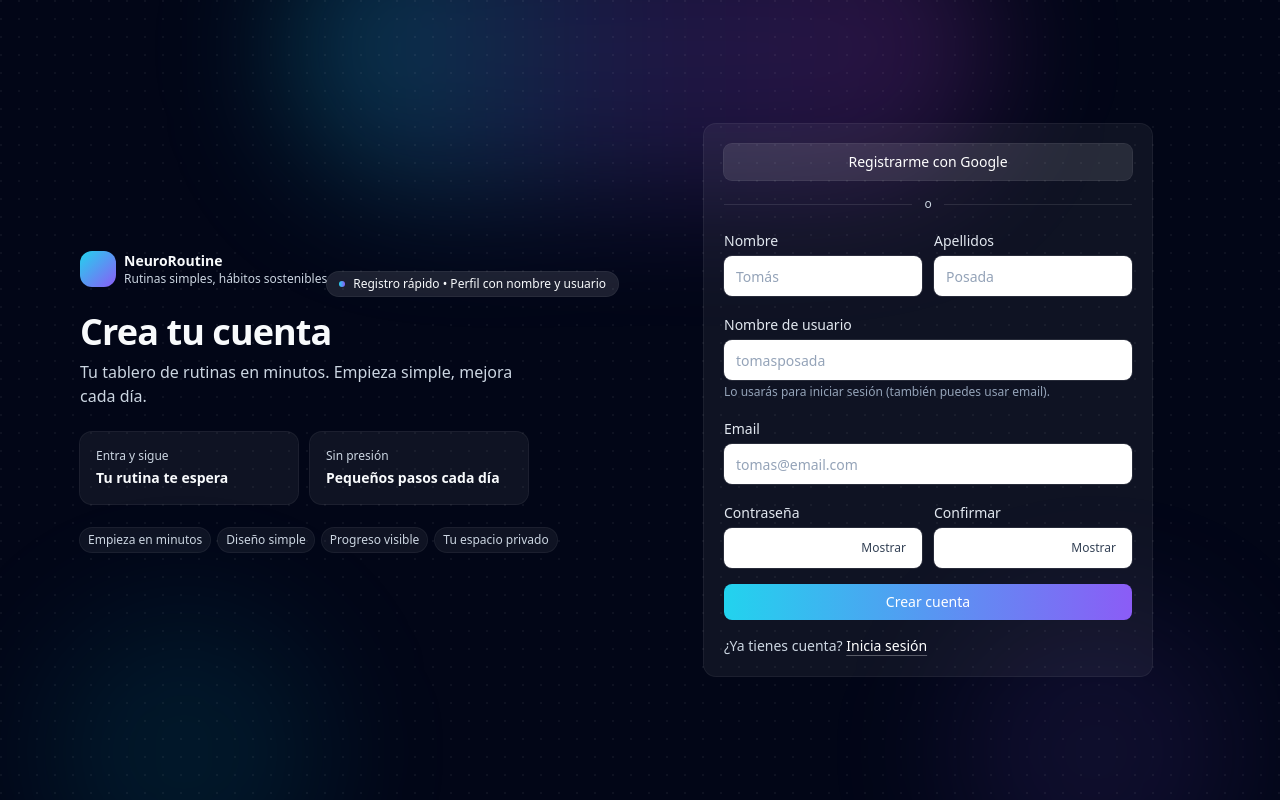
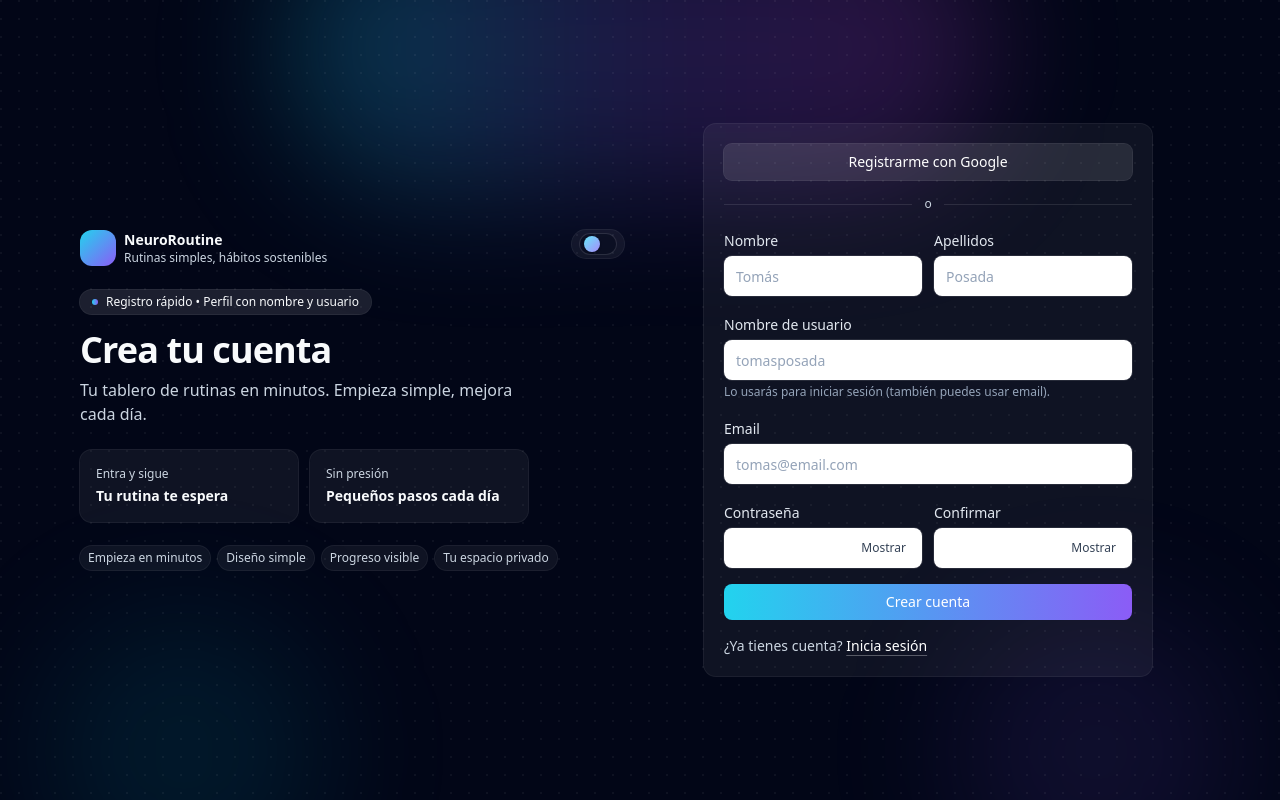
Before and after one commit to TomasPosada0626/Neuroroutine, a React (Vite) app in the folder frontend/: page /register in a window 1280 px wide. Built offline with nearby package versions, Linux system fonts and the light colour scheme; no server answers.

Commit message:
UI: add global theme toggle on all pages

```diff
--- a/frontend/src/pages/LandingPage.tsx
+++ b/frontend/src/pages/LandingPage.tsx
@@ -1,6 +1,6 @@
 import { useEffect, useMemo, useRef, useState } from 'react'
 import { Link } from 'react-router-dom'
-import { Card } from '@/shared/ui'
+import { Card, ThemeToggle } from '@/shared/ui'
 import { useUiStore, type ThemeMode } from '@/shared/state/uiStore'
 
 const primaryLinkClass =
@@ -107,41 +107,10 @@ function UseCaseTabs({
   )
 }
 
-function ThemeToggle({ value, onChange }: { value: ThemeMode; onChange: (v: ThemeMode) => void }) {
-  const isDay = value === 'day'
-  const buttonClass = isDay
-    ? 'group inline-flex items-center gap-2 rounded-full bg-slate-900/5 px-2 py-1 text-xs text-slate-700 ring-1 ring-slate-200 hover:bg-slate-900/10 focus:outline-none focus:ring-2 focus:ring-slate-300'
-    : 'group inline-flex items-center gap-2 rounded-full bg-white/5 px-2 py-1 text-xs text-slate-200 ring-1 ring-white/10 hover:bg-white/10 focus:outline-none focus:ring-2 focus:ring-white/30'
-  const labelClass = isDay ? 'text-slate-700' : 'text-slate-300'
-  const trackClass = isDay
-    ? 'relative inline-flex h-5 w-9 items-center rounded-full bg-slate-200 ring-1 ring-slate-300'
-    : 'relative inline-flex h-5 w-9 items-center rounded-full bg-slate-950/40 ring-1 ring-white/10'
-  return (
-    <button
-      type="button"
-      onClick={() => onChange(isDay ? 'night' : 'day')}
-      className={buttonClass}
-      aria-pressed={isDay}
-      aria-label="Cambiar modo noche/día"
-    >
-      <span className={labelClass}>{isDay ? 'Día' : 'Noche'}</span>
-      <span className={trackClass}>
-        <span
-          className={
-            'inline-block h-4 w-4 rounded-full bg-gradient-to-br from-cyan-300 to-violet-400 shadow transition-transform duration-300 ' +
-            (isDay ? 'translate-x-4' : 'translate-x-1')
-          }
-        />
-      </span>
-    </button>
-  )
-}
-
 export function LandingPage() {
   const [useCase, setUseCase] = useState<UseCase>('study')
   const [preset, setPreset] = useState<Preset>('starter')
   const theme = useUiStore((s) => s.theme)
-  const setTheme = useUiStore((s) => s.setTheme)
   const [isSwitching, setIsSwitching] = useState(false)
   const switchTimerRef = useRef<number | null>(null)
 
@@ -375,6 +344,7 @@ export function LandingPage() {
           </div>
 
           <div className="flex items-center gap-2">
+            <ThemeToggle compact />
             <Link
               to="/login"
               className={headerLoginClass}
@@ -617,7 +587,7 @@ export function LandingPage() {
                         Un clic para ajustar el plan
                       </div>
                     </div>
-                    <ThemeToggle value={theme} onChange={setTheme} />
+                      <ThemeToggle />
                   </div>
 
                   <div className="mt-2 flex flex-wrap gap-2">
--- a/frontend/src/shared/layout/AppShell.tsx
+++ b/frontend/src/shared/layout/AppShell.tsx
@@ -2,6 +2,7 @@ import type { PropsWithChildren } from 'react'
 import { useAuth } from '@/features/auth/authStore'
 import { Button } from '@/shared/ui'
 import { useUiStore } from '@/shared/state/uiStore'
+import { ThemeToggle } from '@/shared/ui/ThemeToggle'
 
 export function AppShell({ children }: PropsWithChildren) {
   const { user, signOut } = useAuth()
@@ -28,6 +29,7 @@ export function AppShell({ children }: PropsWithChildren) {
           </div>
           <div className="flex items-center gap-3">
             <div className={"hidden text-xs sm:block " + subtleText}>{user?.email}</div>
+            <ThemeToggle compact />
             <Button variant="secondary" onClick={() => signOut()}>
               Salir
             </Button>
--- a/frontend/src/shared/ui/AuthShell.tsx
+++ b/frontend/src/shared/ui/AuthShell.tsx
@@ -2,6 +2,7 @@ import type { PropsWithChildren, ReactNode } from 'react'
 import { Link } from 'react-router-dom'
 import { cn } from '@/shared/lib/cn'
 import { useUiStore } from '@/shared/state/uiStore'
+import { ThemeToggle } from '@/shared/ui/ThemeToggle'
 
 type Props = PropsWithChildren<{
   title: string
@@ -51,6 +52,7 @@ export function AuthShell({ title, subtitle, badge, footer, className, children
       <div className="relative mx-auto grid min-h-dvh max-w-6xl items-center gap-8 px-4 py-10 lg:grid-cols-12">
         {/* Left */}
         <div className="lg:col-span-6">
+          <div className="flex items-start justify-between gap-3">
             <Link to="/" className="inline-flex items-center gap-2">
               <div className="h-9 w-9 rounded-xl bg-gradient-to-br from-cyan-400 to-violet-500" />
               <div className="leading-tight">
@@ -58,6 +60,8 @@ export function AuthShell({ title, subtitle, badge, footer, className, children
                 <div className={cn('text-xs', subtleText)}>Rutinas simples, hábitos sostenibles</div>
               </div>
             </Link>
+            <ThemeToggle compact />
+          </div>
 
           {badge ? (
             <div className="mt-6 inline-flex items-center gap-2 rounded-full bg-white/10 px-3 py-1 text-xs ring-1 ring-white/15">
--- /dev/null
+++ b/frontend/src/shared/ui/ThemeToggle.tsx
@@ -0,0 +1,42 @@
+import { useUiStore } from '@/shared/state/uiStore'
+import { cn } from '@/shared/lib/cn'
+
+type Props = {
+  className?: string
+  compact?: boolean
+}
+
+export function ThemeToggle({ className, compact }: Props) {
+  const theme = useUiStore((s) => s.theme)
+  const toggleTheme = useUiStore((s) => s.toggleTheme)
+  const isDay = theme === 'day'
+
+  const buttonClass = isDay
+    ? 'group inline-flex items-center gap-2 rounded-full bg-slate-900/5 px-2 py-1 text-xs text-slate-700 ring-1 ring-slate-200 hover:bg-slate-900/10 focus:outline-none focus:ring-2 focus:ring-slate-300'
+    : 'group inline-flex items-center gap-2 rounded-full bg-white/5 px-2 py-1 text-xs text-slate-200 ring-1 ring-white/10 hover:bg-white/10 focus:outline-none focus:ring-2 focus:ring-white/30'
+
+  const labelClass = isDay ? 'text-slate-700' : 'text-slate-300'
+  const trackClass = isDay
+    ? 'relative inline-flex h-5 w-9 items-center rounded-full bg-slate-200 ring-1 ring-slate-300'
+    : 'relative inline-flex h-5 w-9 items-center rounded-full bg-slate-950/40 ring-1 ring-white/10'
+
+  return (
+    <button
+      type="button"
+      onClick={toggleTheme}
+      className={cn(buttonClass, className)}
+      aria-pressed={isDay}
+      aria-label="Cambiar modo noche/día"
+    >
+      {!compact ? <span className={labelClass}>{isDay ? 'Día' : 'Noche'}</span> : null}
+      <span className={trackClass}>
+        <span
+          className={
+            'inline-block h-4 w-4 rounded-full bg-gradient-to-br from-cyan-300 to-violet-400 shadow transition-transform duration-300 ' +
+            (isDay ? 'translate-x-4' : 'translate-x-1')
+          }
+        />
+      </span>
+    </button>
+  )
+}
--- a/frontend/src/shared/ui/index.ts
+++ b/frontend/src/shared/ui/index.ts
@@ -1,6 +1,7 @@
 export * from './Button'
 export * from './Card'
 export * from './AuthShell'
+export * from './ThemeToggle'
 export * from './Input'
 export * from './Modal'
 export * from './PasswordInput'
```
Lines whose indentation alone changed are shown as unchanged.
